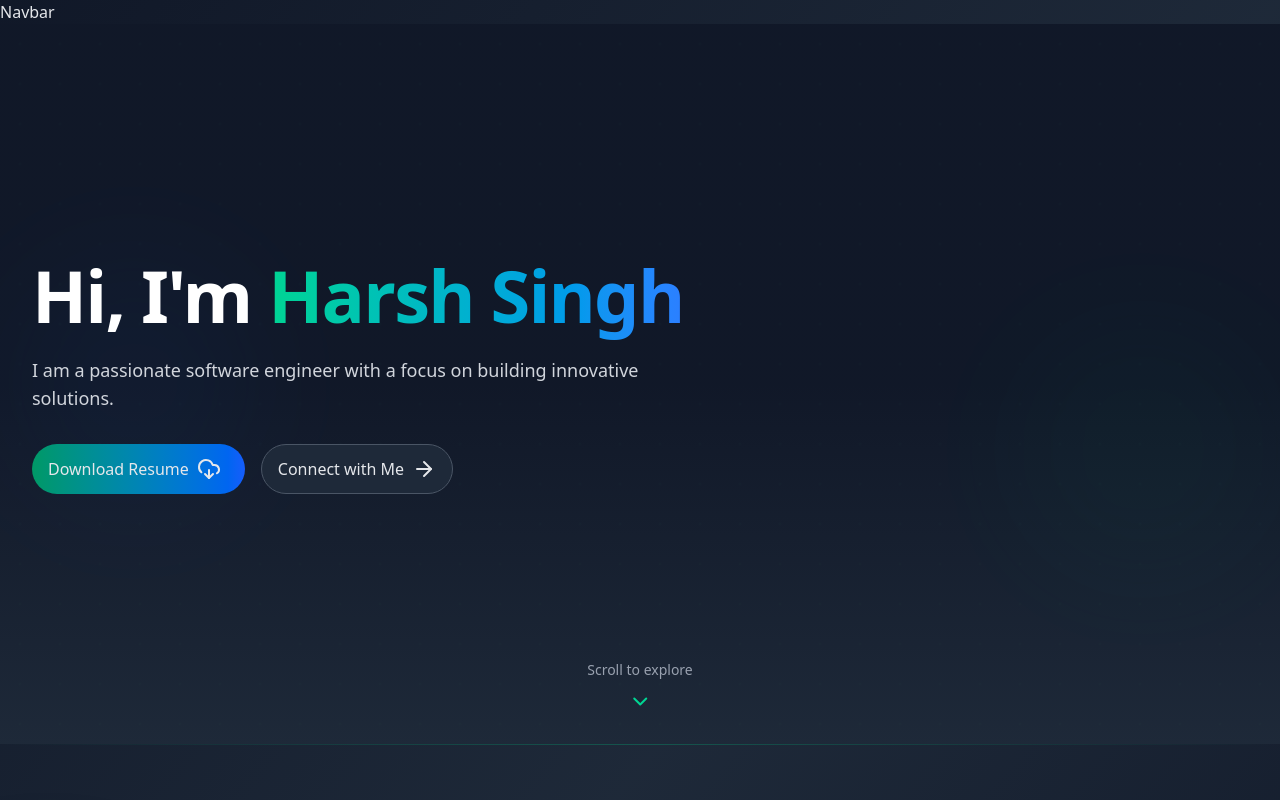
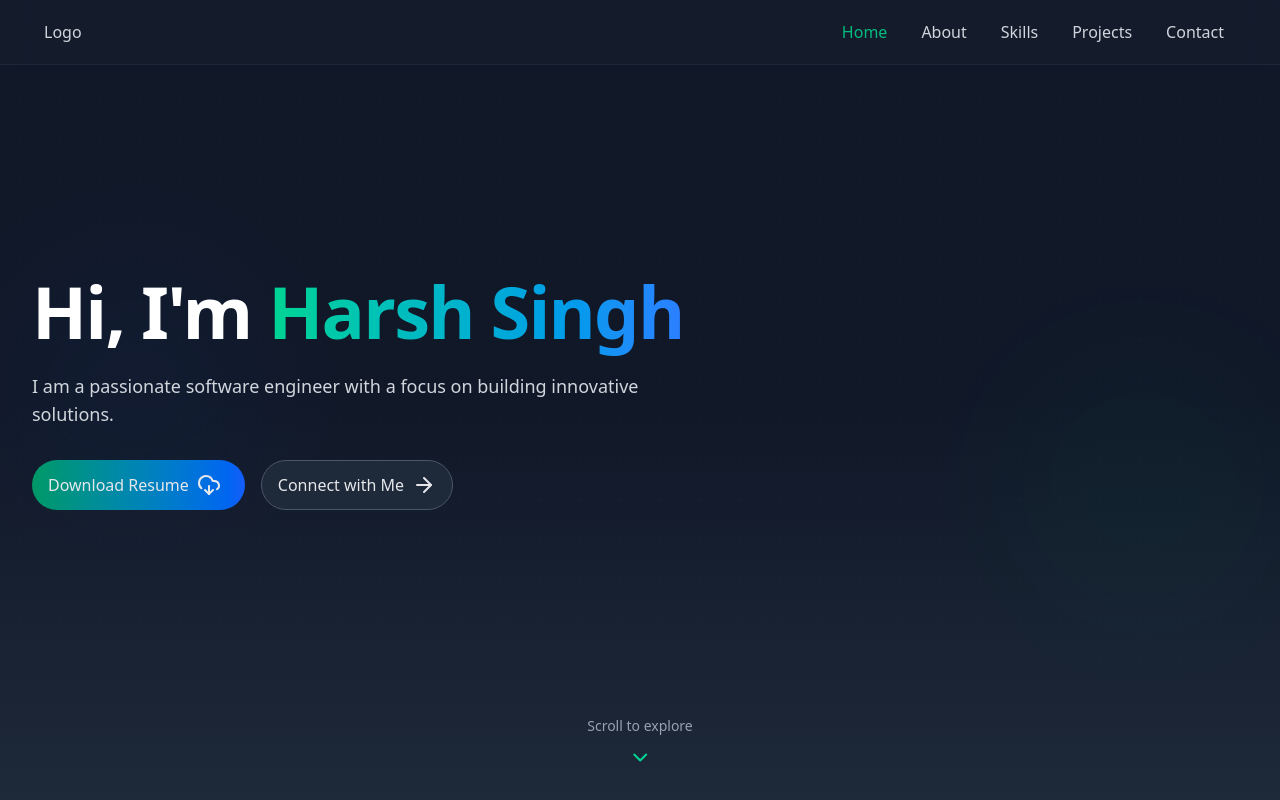
Before and after one commit to HarshS490/Portfolio, a Next.js app: page / in a window 1280 px wide. Shown: the top 800 px of the page. Built offline with nearby package versions, Linux system fonts and the light colour scheme.

Commit message:
created navbar

```diff
--- a/src/app/page.tsx
+++ b/src/app/page.tsx
@@ -1,5 +1,4 @@
 import Head from 'next/head';
-import React from 'react';
 import Projects from '@/components/Projects';
 import About from '@/components/About';
 import Skills from '@/components/Skills';
@@ -10,7 +9,7 @@ import Footer from '@/components/Footer';
 
 export default function Home() {
   return (
-    <div className="bg-gradient-to-br from-gray-900 via-gray-800 to-gray-900 min-h-screen text-gray-200">
+    <div className="bg-gradient-to-br from-gray-900 via-gray-800 to-gray-900 min-h-screen text-gray-200 relative">
       <Head>
         <title>Harsh Singh | Portfolio</title>
         <meta
@@ -20,11 +19,12 @@ export default function Home() {
       </Head>
 
       <Navbar/>
-      <main className='relative'>
+
+      <main className='portfolio-body relative'>
         <HomePage/>
         <About />
+        <Skills />
         <Projects />
-        <Skills />
         <ConnectWithMe />
       </main>
 
--- a/src/components/About.tsx
+++ b/src/components/About.tsx
@@ -100,9 +100,7 @@ function About() {
             className="text-3xl md:text-4xl font-bold text-white"
           >
             {config.title}{" "}
-            <span className="text-transparent bg-clip-text bg-gradient-to-r from-emerald-400 to-blue-500">
-              {config.subtitle}
-            </span>
+
           </h2>
           <div className="mt-4 h-1 w-20 bg-gradient-to-r from-emerald-400 to-blue-500 mx-auto rounded-full" />
         </motion.div>
--- a/src/components/Home.tsx
+++ b/src/components/Home.tsx
@@ -27,8 +27,8 @@ function HomePage() {
 
   return (
     <section
-      id="hero"
-      className="w-full min-h-[90vh] flex flex-col justify-center relative"
+      id="home"
+      className="w-full min-h-[100vh] flex flex-col justify-center relative"
 
     >
       {/* Background elements */}
--- a/src/components/Navbar.tsx
+++ b/src/components/Navbar.tsx
@@ -1,11 +1,61 @@
-import React from 'react'
+"use client";
+import { portFolioConfig } from "@/lib/portfolio";
+import React, { useEffect, useState } from "react";
+import { motion } from "framer-motion";
+import clsx from "clsx";
 
-type Props = {}
+function Navbar() {
+  const config = portFolioConfig.navBar;
+  const [activeSection, setActiveSection] = useState("home");
+  useEffect(() => {
+    const observer = new IntersectionObserver(
+      (enteries) => {
+        enteries.forEach((entry) => {
+          if (entry.isIntersecting) {
+            setActiveSection(entry.target.id);
+          }
+        });
+      },
+      { threshold: 0.7 }
+    );
 
-function Navbar({}: Props) {
+    config.navLinks.forEach((section) => {
+      const id = section.toLowerCase();
+      const el = document.getElementById(id);
+      if (el) observer.observe(el);
+    });
+  });
+
   return (
-    <div>Navbar</div>
-  )
+    <nav
+      id="navbar"
+      className="p-5 fixed top-0 w-full bg-gray-800/30  backdrop-blur-md border-b border-gray-700/30 z-50"
+    >
+      <div className="mx-auto max-w-7xl flex justify-between px-2 sm:px-3 md:px-4 lg:px-6">
+        <span id="logo" className="block text-gray-300">
+          Logo
+        </span>
+        <ul className="flex flex-nowrap gap-2.5">
+          {config.navLinks.map((section) => {
+            const id = section.toLowerCase();
+            return (
+              <li key={section} className="list-none">
+                <motion.a
+                  href={`#${id}`}
+                  className={clsx("px-3 py-1 cursor-pointer", {
+                    "text-emerald-500": activeSection === id,
+                    "text-gray-300": activeSection !== id,
+                  })}
+                >
+                  {section.toUpperCase().slice(0, 1) + id.slice(1)}
+                </motion.a>
+              </li>
+            );
+          })}
+        </ul>
+      </div>
+    </nav>
+  );
 }
 
-export default Navbar
+export default Navbar;
--- a/src/components/Projects.tsx
+++ b/src/components/Projects.tsx
@@ -3,6 +3,9 @@ import React from 'react'
 type Props = {}
 
 function Projects({}: Props) {
+  const config = {
+    description:""
+  }
   return (
     <div>Projects</div>
   )
--- /dev/null
+++ b/src/lib/portfolio.ts
@@ -0,0 +1,5 @@
+export const portFolioConfig = {
+  navBar:{
+    navLinks:["Home","About","Skills","Projects","Contact"],
+  }
+}
```
